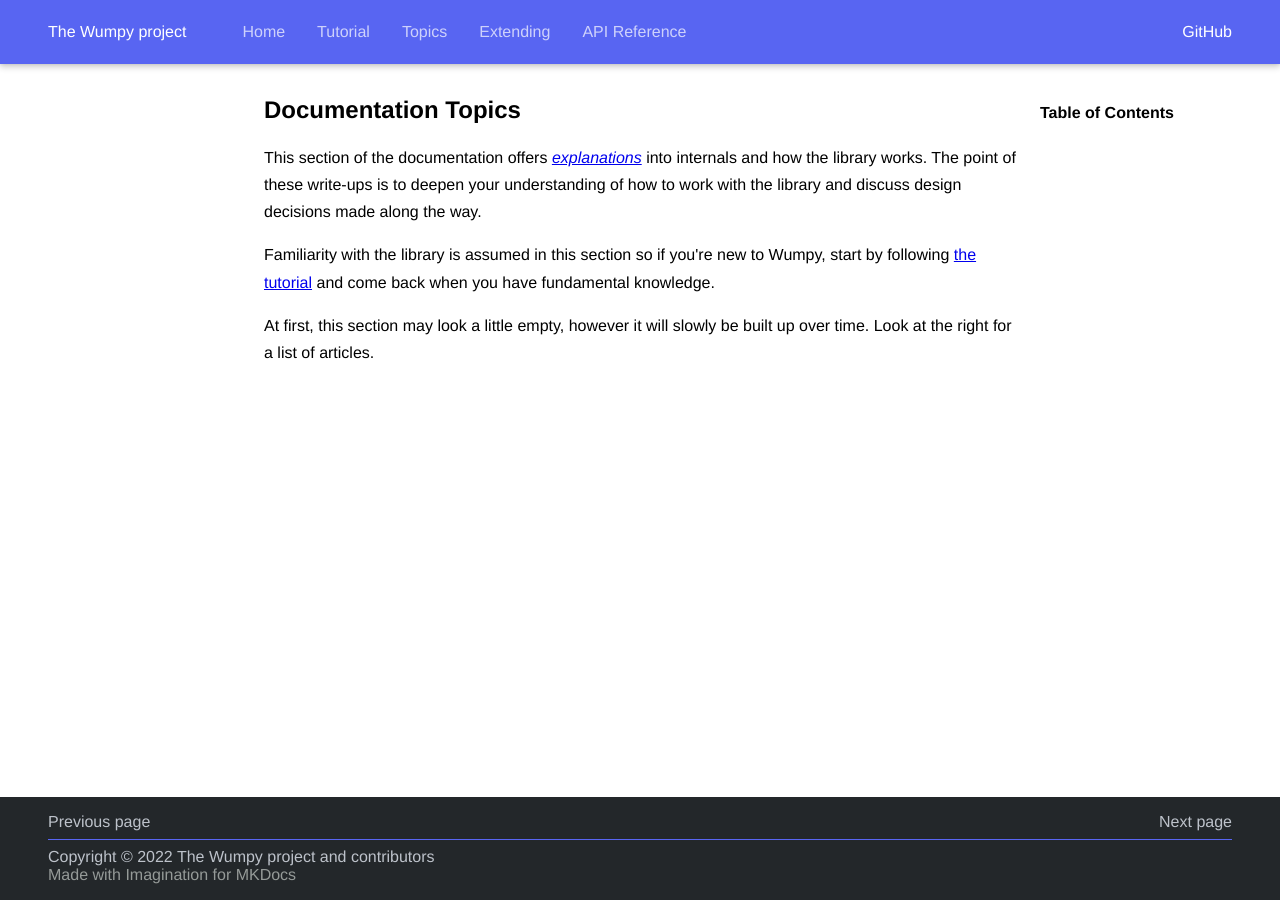
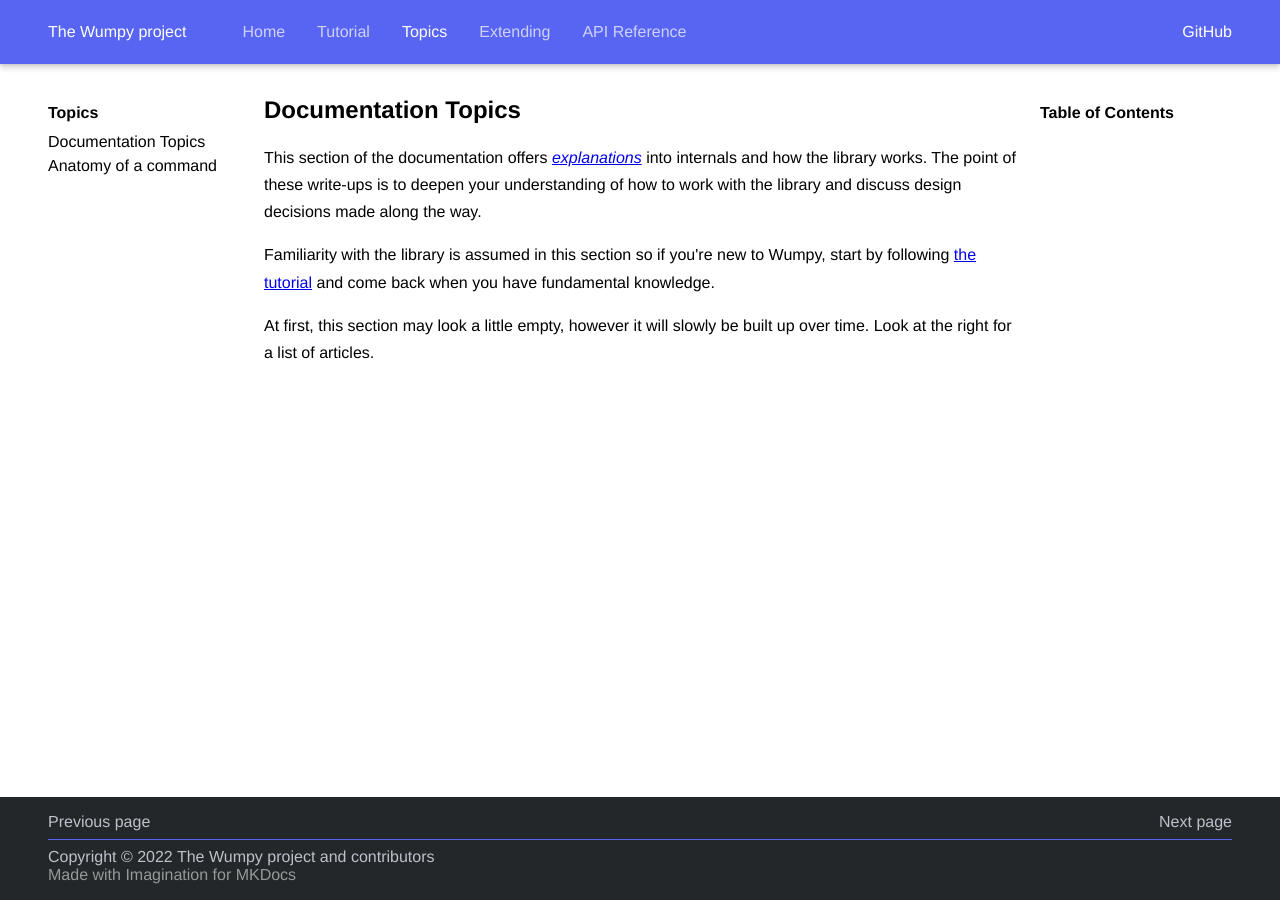
Before and after one commit to wumpyproject/docs, an MkDocs documentation site: the page built from docs/topics/index.md, in a window 1280 px wide. Built offline with MkDocs 1.6.1, drawn with Linux system fonts in a browser that asks for light colours.

```diff
--- a/mkdocs.yml
+++ b/mkdocs.yml
@@ -31,13 +31,13 @@ nav:
 
   - Tutorial:
     - Getting Set Up: 'tutorial/getting-set-up/index.md'
-    - Creating Commands: 'tutorial/creating-commands.md'
+    - Creating Commands: 'tutorial/creating-commands/index.md'
     - Command Options: 'tutorial/command-options.md'
     - Option Choices: 'tutorial/option-choices.md'
     - Context menus: 'tutorial/context-menus.md'
 
   - Topics:
-    - 'index.md'
+    - 'topics/index.md'
     - Anatomy of a command: 'topics/anatomy-of-a-command.md'
 
   - Extending:
```
Also changed, not shown: docs/tutorial/creating-commands/index.md (renamed from docs/tutorial/creating-commands.md, +1 -1 lines), docs/tutorial/creating-commands/used-greet-command.png (added).
